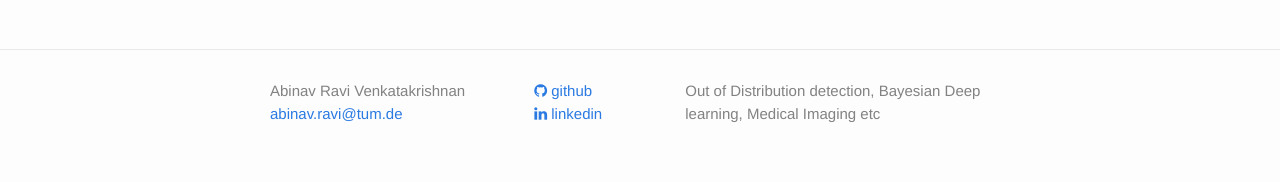
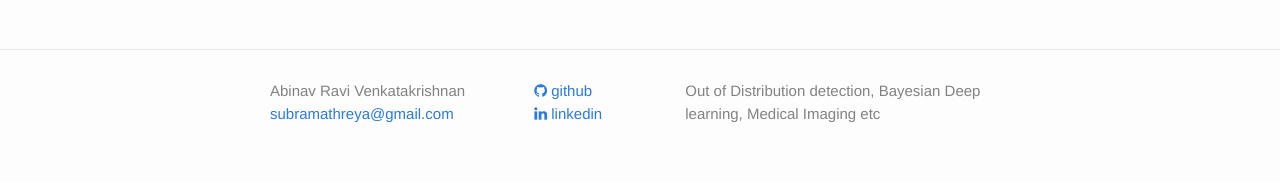
Before and after one commit to AbinavRavi/AbinavRavi.github.io, a Jekyll site: the page built from index.html, in a window 1280 px wide. Shown: the part 877-1059 px from the top of the page. Built offline with Jekyll 4.4.1, drawn with Linux system fonts in a browser that asks for light colours; nearby versions of some CDN libraries; part of the change alters nothing that is shown.

Commit message:
added self account google analytics

```diff
--- a/_config.yml
+++ b/_config.yml
@@ -7,7 +7,7 @@
 
 # Site settings
 title: Abinav Ravi Venkatakrishnan
-email: abinav.ravi@tum.de
+email: subramathreya@gmail.com
 description: > # this means to ignore newlines until "baseurl:"
   Out of Distribution detection, Bayesian Deep learning, Medical Imaging etc
 #baseurl: "" # the subpath of your site, e.g. /blog
--- a/_includes/google_analytics.html
+++ b/_includes/google_analytics.html
@@ -1,10 +1,20 @@
-<script>
+<!-- <script>
   (function(i,s,o,g,r,a,m){i['GoogleAnalyticsObject']=r;i[r]=i[r]||function(){
   (i[r].q=i[r].q||[]).push(arguments)},i[r].l=1*new Date();a=s.createElement(o),
   m=s.getElementsByTagName(o)[0];a.async=1;a.src=g;m.parentNode.insertBefore(a,m)
   })(window,document,'script','https://www.google-analytics.com/analytics.js','ga');
 
-  ga('create', 'UA-105831344-1', 'auto');
+  ga('create', 'G-MGYV55RZYP', 'auto');
   ga('send', 'pageview');
 
+</script> -->
+
+<!-- Global site tag (gtag.js) - Google Analytics -->
+<script async src="https://www.googletagmanager.com/gtag/js?id=G-MGYV55RZYP"></script>
+<script>
+  window.dataLayer = window.dataLayer || [];
+  function gtag(){dataLayer.push(arguments);}
+  gtag('js', new Date());
+
+  gtag('config', 'G-MGYV55RZYP');
 </script>
```
